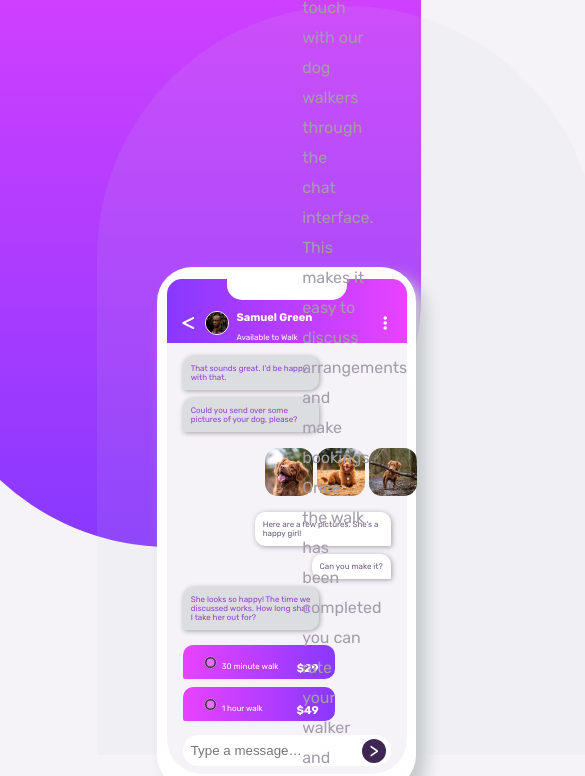
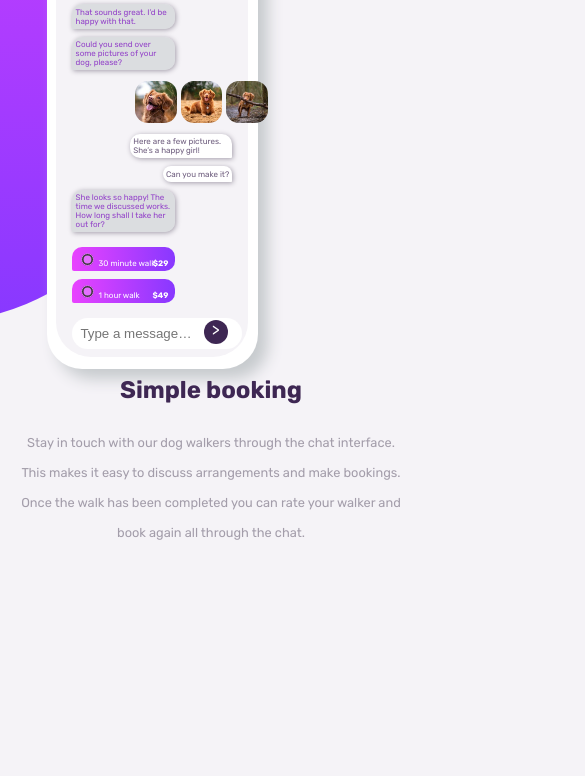
Before and after one commit to amelia2802/chat-app-css-illustration-master, a plain HTML site: page index.html in a window 390 px wide. Shown: the part 154-930 px from the top of the page, 585 px wide, since content can reach past the window. After the commit the page ends 844 px from the top, so only its background shows below. Drawn offline with Linux system fonts and the light colour scheme.

Commit message:
mobile compatible

```diff
--- a/style.css
+++ b/style.css
@@ -252,3 +252,100 @@ input[type=radio]d{
     bottom: 100vh;
     font-size: 11px; text-align: center; }
 .attribution a { color: hsl(228, 45%, 44%); }
+
+@media only screen and (max-width: 450px) {
+    .left{
+        left: -20rem;
+        top: -17rem;
+    }
+
+    .right{
+        display: none;
+    }
+
+    .application{
+        display: flex;
+        flex-direction:column ;
+        justify-content: flex-start;
+        align-items: self-start;
+    }
+
+    .device-design{
+        top: 5rem;
+        left: 12%;
+        width: 12rem;
+        height: 26.5rem;
+    }
+
+    .camera{
+        height: 1rem;
+    }
+
+    .header{
+        height: 3.5rem;
+    }
+
+    .fa-less-than,.fa-ellipsis-vertical{
+        width: 5px;
+    }
+
+    .profile-info > img{
+        width: 1rem;
+        height: 1rem;
+        top: .2rem;
+    }
+    .about{
+        position: relative;
+        font-size: 8px;
+        color: var(--white);
+        right: 1.5pc;
+    }
+    .about>h2{
+        margin-top: 1.5rem;
+        font-size: 8px;
+    }
+
+    .chat{
+        width: 6rem;
+        padding:.2rem;
+    }
+
+    span{
+        font-size: .5rem;
+        right: .4rem;
+    }
+
+    .dog-pic{
+        width: 2.6rem;
+    }
+
+    .submit{
+        font-size: 1rem;
+        top: 19.5rem;
+    }
+
+    .product-info{
+        position:relative;
+        float: left;
+        display: block;
+        width: 100%;
+        text-align: center;
+        left: 0;
+        top: 7%;
+        margin: 1rem;
+    }
+
+    .title{
+        font-size: 1.5rem;
+    }
+
+    .desc{
+        margin:0;
+        font-size: .8rem;
+    }
+    .attribution {
+        position: absolute;
+        bottom: 100vh;
+        font-size: 11px; text-align: center; }
+    .attribution a { color: hsl(228, 45%, 44%); }
+}
```
